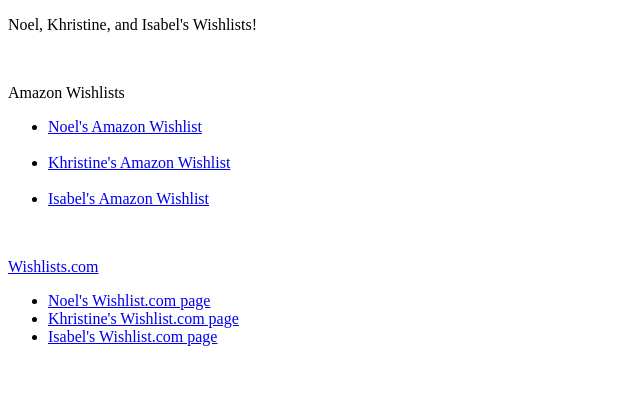
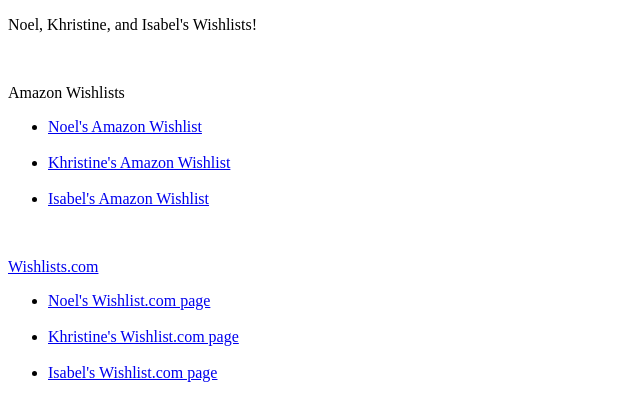
Before and after one commit to chingcuangco/wishlist, a plain HTML site: page index.htm in a window 1280 px wide. Shown: the whole page, without its empty margins (0-640 px from the left). Drawn offline with Linux system fonts and the light colour scheme.

Commit message:
Update index.htm

```diff
--- a/index.htm
+++ b/index.htm
@@ -18,8 +18,8 @@
 
    <p><a href="https://www.wishlist.com/wishlists/noel-chingcuangco/Eqq80x">Wishlists.com</a></p>
   <ul>
-  <li><a href="https://www.wishlist.com/wishlist/noel-chingcuangco/noels-wishlist/LR311x">Noel's Wishlist.com page</a></li>
-  <li><a href="https://www.wishlist.com/wishlist/noel-chingcuangco/khristines-wishlist/rRel61">Khristine's Wishlist.com page</a></li>
+  <li><a href="https://www.wishlist.com/wishlist/noel-chingcuangco/noels-wishlist/LR311x">Noel's Wishlist.com page</a><br>&nbsp;</li>
+  <li><a href="https://www.wishlist.com/wishlist/noel-chingcuangco/khristines-wishlist/rRel61">Khristine's Wishlist.com page</a><br>&nbsp;</li>
   <li><a href="https://www.wishlist.com/wishlist/noel-chingcuangco/isabels-wishlist/wqenx6">Isabel's Wishlist.com page</a></li>
   </ul>
 
```
